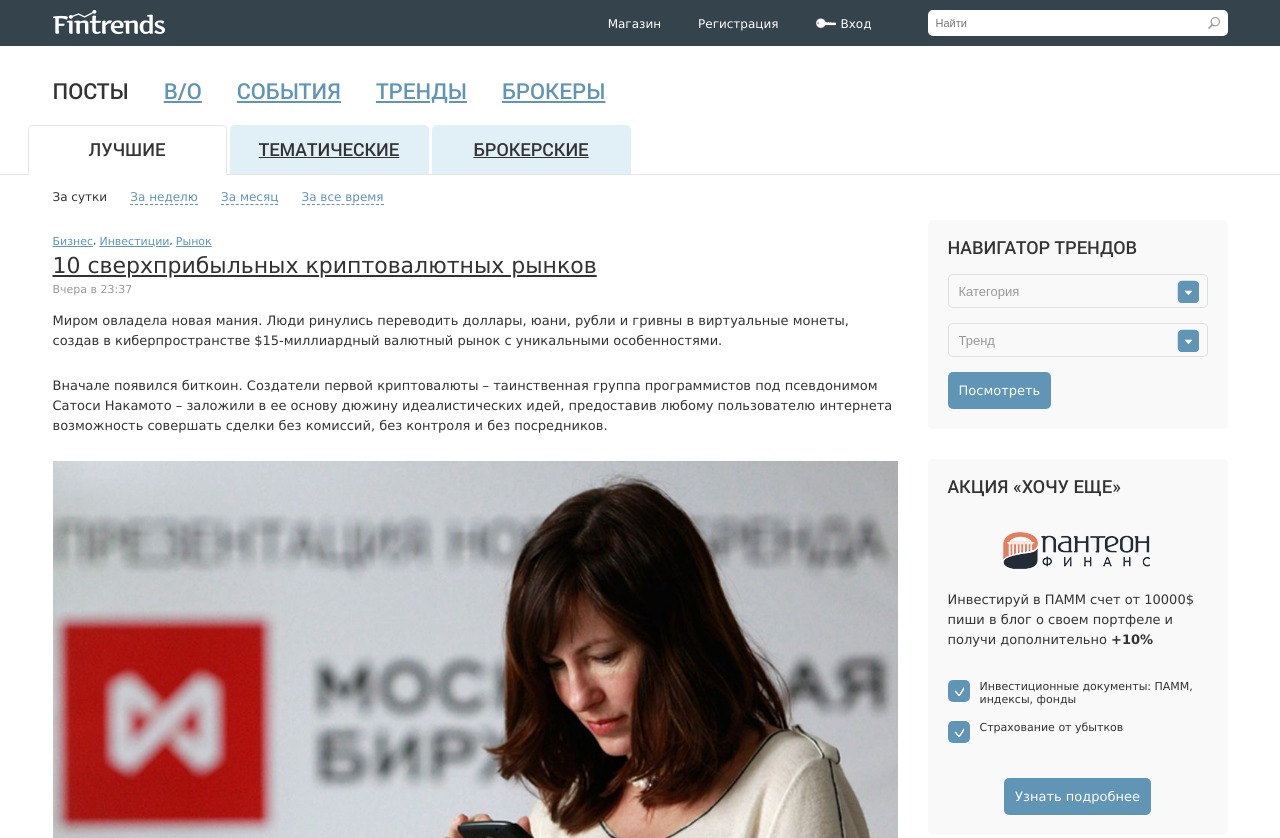
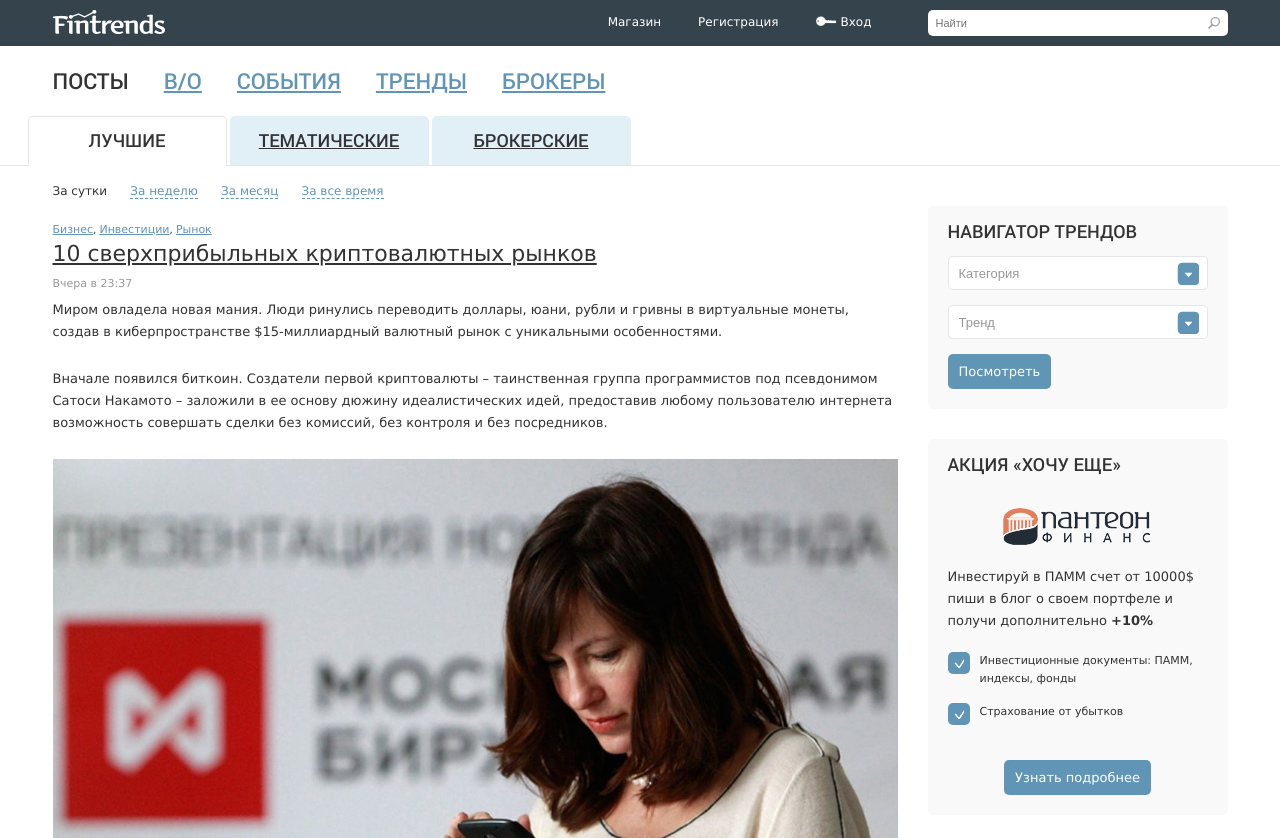
Before and after one commit to elpandango/fintrends, a website: page index.html in a window 1280 px wide. Shown: the top 838 px of the page. Drawn offline with Linux system fonts and the light colour scheme.

Commit message:
17feb17 style correstions

```diff
--- a/index.html
+++ b/index.html
@@ -46,11 +46,13 @@
 <div class="container menu">
     <div class="content">
         <nav class="clear">
-            <a href="" class="nav-item active">Посты</a>
-            <a href="" class="nav-item">В/О</a>
-            <a href="" class="nav-item">События</a>
-            <a href="" class="nav-item">Тренды</a>
-            <a href="" class="nav-item">Брокеры</a>
+            <ul>
+                <li class="nav-item active"><a href="">Посты</a></li>
+                <li class="nav-item"><a href="">В/О</a></li>
+                <li class="nav-item"><a href="">События</a></li>
+                <li class="nav-item"><a href="">Тренды</a></li>
+                <li class="nav-item"><a href="">Брокеры</a></li>
+            </ul>
         </nav>
     </div>
 </div>
@@ -64,21 +66,23 @@
 </div>
 
 <div class="content filters">
-    <a href="" class="filters-item active">За сутки</a>
-    <a href="" class="filters-item">За неделю</a>
-    <a href="" class="filters-item">За месяц</a>
-    <a href="" class="filters-item">За все время</a>
+    <ul>
+        <li class="filters-item active"><a href="">За сутки</a></li>
+        <li class="filters-item"><a href="" >За неделю</a></li>
+        <li class="filters-item"><a href="" >За месяц</a></li>
+        <li class="filters-item"><a href="" >За все время</a></li>
+    </ul>
 </div>
 
 <div class="content columns clear">
     <div class="col-left">
         <article class="news">
             <header>
-                <div class="tags">
-                    <a href="" class="tag-item">Бизнес</a>,
-                    <a href="" class="tag-item">Инвестиции</a>,
-                    <a href="" class="tag-item">Рынок</a>
-                </div>
+                <ul class="tags">
+                    <li class="tag-item"><a href="">Бизнес</a>,</li>
+                    <li class="tag-item"><a href="">Инвестиции</a>,</li>
+                    <li class="tag-item"><a href="">Рынок</a></li>
+                </ul>
                 <a href="" class="title">10 сверхприбыльных криптовалютных рынков</a>
                 <div class="date">Вчера в 23:37</div>
             </header>
@@ -162,11 +166,11 @@
         </article>
         <article class="news">
             <header>
-                <div class="tags">
-                    <a href="" class="tag-item">Бизнес</a>,
-                    <a href="" class="tag-item">Инвестиции</a>,
-                    <a href="" class="tag-item">Рынок</a>
-                </div>
+                <ul class="tags">
+                    <li class="tag-item"><a href="">Бизнес</a>,</li>
+                    <li class="tag-item"><a href="">Инвестиции</a>,</li>
+                    <li class="tag-item"><a href="">Рынок</a></li>
+                </ul>
                 <a href="" class="title">10 сверхприбыльных криптовалютных рынков</a>
                 <div class="date">Вчера в 23:37</div>
             </header>
@@ -247,7 +251,7 @@
             </div>
         </div>
         <div class="col-item">
-            <header class="short">Прямой эфир</header>
+            <header>Прямой эфир</header>
             <div class="item-list">
                 <div class="item">
                     <a href="">Топ-10 лучших стран для бизнеса по версии Forbes
@@ -312,7 +316,7 @@
             </div>
         </div>
         <div class="col-item">
-            <header class="short">Ближайшие события</header>
+            <header>Ближайшие события</header>
             <div class="item-list">
                 <div class="item with-side">
                     <div class="side clear">
--- a/src/css/style.css
+++ b/src/css/style.css
@@ -80,7 +80,7 @@ div.clearfix{content:".";display:block;height:0;clear:both;visibility:hidden}
     text-align: center;
     color: #FFF;
     font-size: 1.3em;
-    line-height: 35px;
+    line-height: 33px;
     border: 1px solid transparent;
     border-radius: 5px;
     display: inline-block;
@@ -107,6 +107,7 @@ div.clearfix{content:".";display:block;height:0;clear:both;visibility:hidden}
 .link {
     color: #6195B5;
     font-size: 13px;
+    line-height: 22px;
     text-decoration: underline;
     position: relative;
 }
@@ -259,7 +260,8 @@ header.main .user-group-item:last-child {
 header.main .user-group-item a {
     color: #FFF;
     font-size: 1.2em;
-    line-height: 26px;
+    line-height: 22px;
+    box-sizing: border-box;
     border: 1px solid transparent;
     border-radius: 5px;
     display: inline-block;
@@ -407,20 +409,25 @@ header.main.active #burger .line:after {
     transform: rotate(-45deg);
 }
 .menu .content {
-    padding-top: 30px;
-    padding-bottom: 20px;
+    /*padding-top: 30px;*/
+    /*padding-bottom: 20px;*/
 }
 .menu .nav-item {
     display: block;
+    float: left;
+    margin-right: 35px;
+    padding: 20px 0;
+}
+.menu .nav-item a {
     font-family: 'RobotoMedium';
     font-size: 2.2em;
+    line-height: 30px;
     color: #6195B6;
     text-transform: uppercase;
-    float: left;
-    margin-right: 35px;
+    display: inline-block;
 }
-.menu .nav-item.active,
-.menu .nav-item.active:hover {
+.menu .nav-item.active a,
+.menu .nav-item.active a:hover {
     color: #333333;
     text-decoration: none;
 }
@@ -432,6 +439,7 @@ header.main.active #burger .line:after {
 
 .tabs {
     border-bottom: 1px solid rgba(0, 0, 0, .1);
+    margin-bottom: 10px;
 }
 .tabs .content {
     padding-left: 0;
@@ -473,38 +481,39 @@ header.main.active #burger .line:after {
 
 /*Filters*/
 
-.filters {
-    padding-top: 15px;
-    padding-bottom: 15px;
-}
 .filters .filters-item {
     display: inline-block;
+    line-height: 30px;
+    margin-right: 20px;
+}
+.filters .filters-item a {
     color: #6195B6;
     font-size: 1.2em;
     border-bottom: 1px dashed #6195B6;
     text-decoration: none;
-    margin-right: 20px;
 }
-.filters .filters-item.active {
+.filters .filters-item.active a {
     color: #333333;
     text-decoration: none;
     border-bottom: transparent;
 }
-.filters .filters-item:hover {
+
+.filters .filters-item a:hover {
     color: #333333;
+    border-bottom: 1px dashed #333333;
 }
 
 /*Tags*/
 
-.tags {
-    margin-bottom: 5px;
+.tag-item {
+    line-height: 18px;
+    position: relative;
+    display: inline-block;
 }
-.tag-item {
+.tag-item a {
     color: #6195B6;
     font-size: 1.1em;
     text-decoration: underline;
-    position: relative;
-    display: inline-block;
 }
 .col-left {
     float: left;
@@ -523,7 +532,7 @@ header.main.active #burger .line:after {
 
 .col-content {
     box-sizing: border-box;
-    padding: 0 20px 20px;
+    padding: 10px 20px 20px;
     width: 100%;
 }
 .col-content select {
@@ -539,6 +548,7 @@ header.main.active #burger .line:after {
     cursor: pointer;
 
     background: url(../../library/img/icons/select-arrow.png) no-repeat 97% center;
+    background-color: #FFF;
 
     -webkit-appearance: none;
     -moz-appearance: none;
@@ -550,8 +560,8 @@ select::-ms-expand {
 .col-content p {
     font-size: 1.3em;
     color: #333333;
-    margin-bottom: 30px;
-    line-height: 20px;
+    margin-bottom: 20px;
+    line-height: 22px;
 }
 .checkboxes label {
     display: block;
@@ -559,6 +569,7 @@ select::-ms-expand {
     min-height: 22px;
     font-family: Verdana;
     font-size: 1.1em;
+    line-height: 18px;
     color: #333333;
     margin-bottom: 15px;
     padding-left: 32px;
@@ -606,20 +617,22 @@ select::-ms-expand {
 }
 .news .title {
     font-size: 2.2em;
+    line-height: 30px;
     text-decoration: underline;
     color: #333333;
-    margin-bottom: 5px;
+    margin-bottom: 0;
     display: inline-block;
 }
 .news .date {
     font-size: 1.1em;
+    line-height: 30px;
     color: #999999;
-    margin-bottom: 15px;
+    margin-bottom: 0;
 }
 .news p {
     font-size: 1.3em;
     margin-bottom: 25px;
-    line-height: 20px;
+    line-height: 22px;
 }
 .news p:last-of-type {
     margin-bottom: 20px;
@@ -674,16 +687,15 @@ select::-ms-expand {
     margin-bottom: 30px;
 }
 .col-right .col-item header {
-    padding: 15px 20px;
+    padding: 10px 20px 0;
     box-sizing: border-box;
     font-family: 'RobotoMedium';
     font-size: 1.8em;
     color: #333333;
     text-transform: uppercase;
+    line-height: 30px;
 }
-.col-right .col-item header.short {
-    padding-bottom: 0;
-}
+
 .col-right .col-item .item-list .item {
     display: block;
     box-sizing: border-box;
@@ -708,11 +720,14 @@ select::-ms-expand {
 .col-right .col-item .followers {
     text-align: left;
     font-size: 1.3em;
+    line-height: 22px;
     color: #999999;
 }
 .col-content .icon-link {
-    margin-bottom: 20px;
-    line-height: 22px;
+    line-height: 40px;
+}
+.col-content .icon-link:last-of-type {
+    margin-bottom: 10px;
 }
 .col-content .icon-link a {
     color: #6195B5;
@@ -725,8 +740,8 @@ select::-ms-expand {
 .pagination-item:hover,
 header.main .dropdown ul li a:hover,
 .tabs .tab-item:hover,
-.menu .nav-item:hover,
-.tag-item:hover,
+.menu .nav-item a:hover,
+.tag-item a:hover,
 .link:hover,
 .article-info-list .info-item a:hover {
     color: #FA3D3D;
@@ -814,13 +829,13 @@ footer.main .footer-item.w260 {
 .footer-item h3 {
     font-family: "Roboto Medium";
     font-size: 1.6em;
+    line-height: 34px;
     color: #95A5B1;
     text-transform: uppercase;
     font-weight: normal;
-    margin-bottom: 20px;
 }
 .footer-item-content li {
-    margin-bottom: 20px;
+    line-height: 34px;
 }
 .footer-item-content a {
     font-family: Verdana;
@@ -833,13 +848,13 @@ footer.main .footer-item.w260 {
     border-radius: 5px;
     box-sizing: border-box;
     width: 105px;
-    padding: 10px;
+    padding: 0 10px;
 }
 .footer-item .login-box a {
     color: #fff;
     text-decoration: none;
     font-size: 1.2em;
-    margin-bottom: 5px;
+    line-height: 26px;
     display: block;
 }
 
@@ -860,6 +875,7 @@ footer.main .footer-item.w260 {
 .copyrights p {
     color: #95A5B1;
     font-size: 1.1em;
+    line-height: 18px;
 }
 .copyrights a {
     color: #FFF;
@@ -872,6 +888,7 @@ footer.main .footer-item.w260 {
 .support header {
     font-family: Verdana;
     font-size: 1.1em;
+    line-height: 18px;
     color: #FFF;
     text-decoration: underline;
     margin-bottom: 20px;
@@ -957,7 +974,7 @@ footer.main .footer-item.w260 {
         width: 120px;
         font-size: 1.3em;
     }
-    .menu .nav-item {
+    .menu .nav-item a {
         font-size: 1.4em;
     }
     .footer-middle {
@@ -973,12 +990,20 @@ footer.main .footer-item.w260 {
         padding-left: 10px;
         padding-right: 10px;
     }
+    .filters .filters-item {
+        margin-right: 10px;
+    }
+    header.main #burger {
+        right: 10px;
+    }
     footer.main .footer-item.w200,
     footer.main .footer-item.w260 {
         width: 50%;
     }
     .menu .nav-item {
         margin-right: 15px;
+    }
+    .menu .nav-item a {
         font-size: 1.2em;
     }
     .tabs .tab-item {
```
Also changed, not shown: dist/css/style.css.
